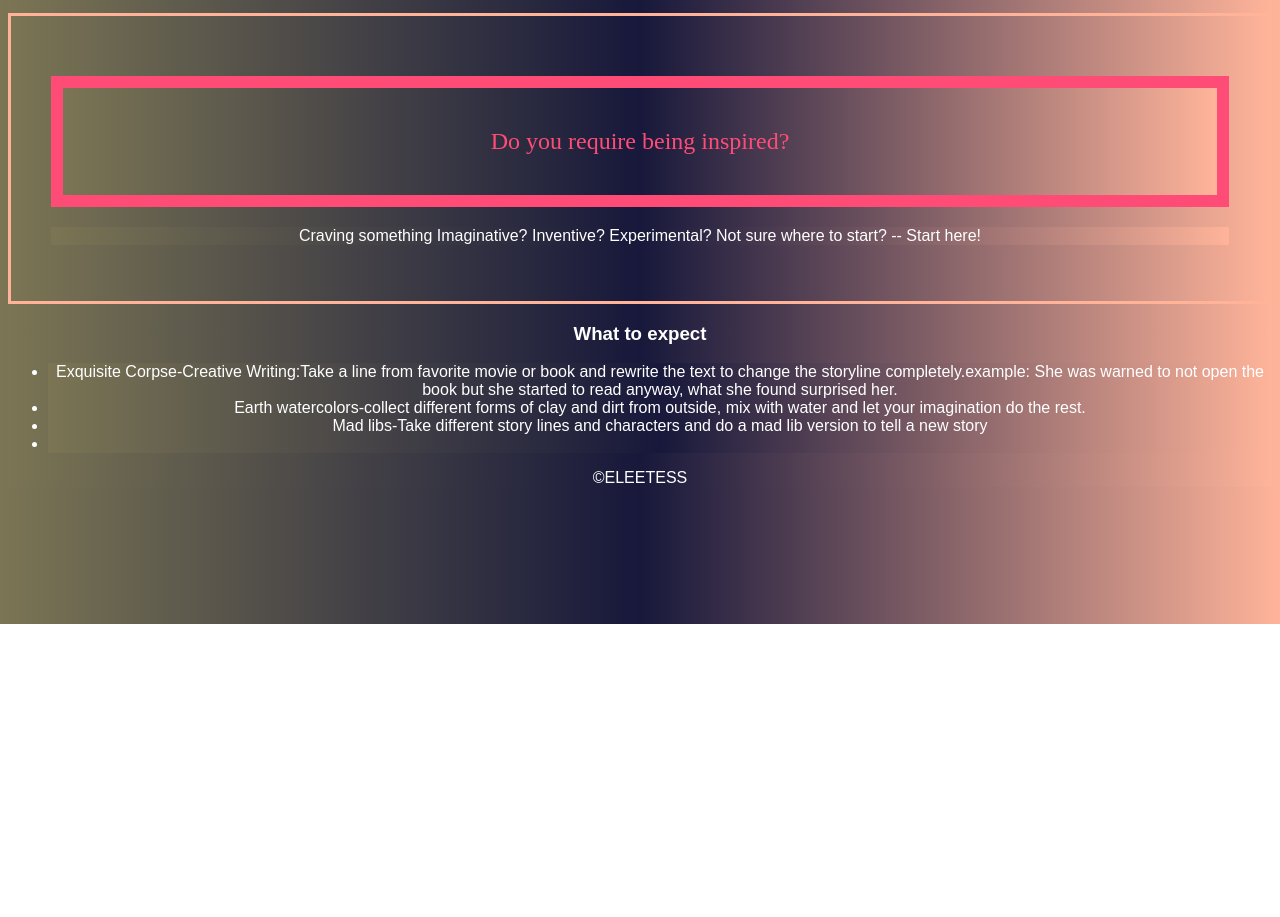
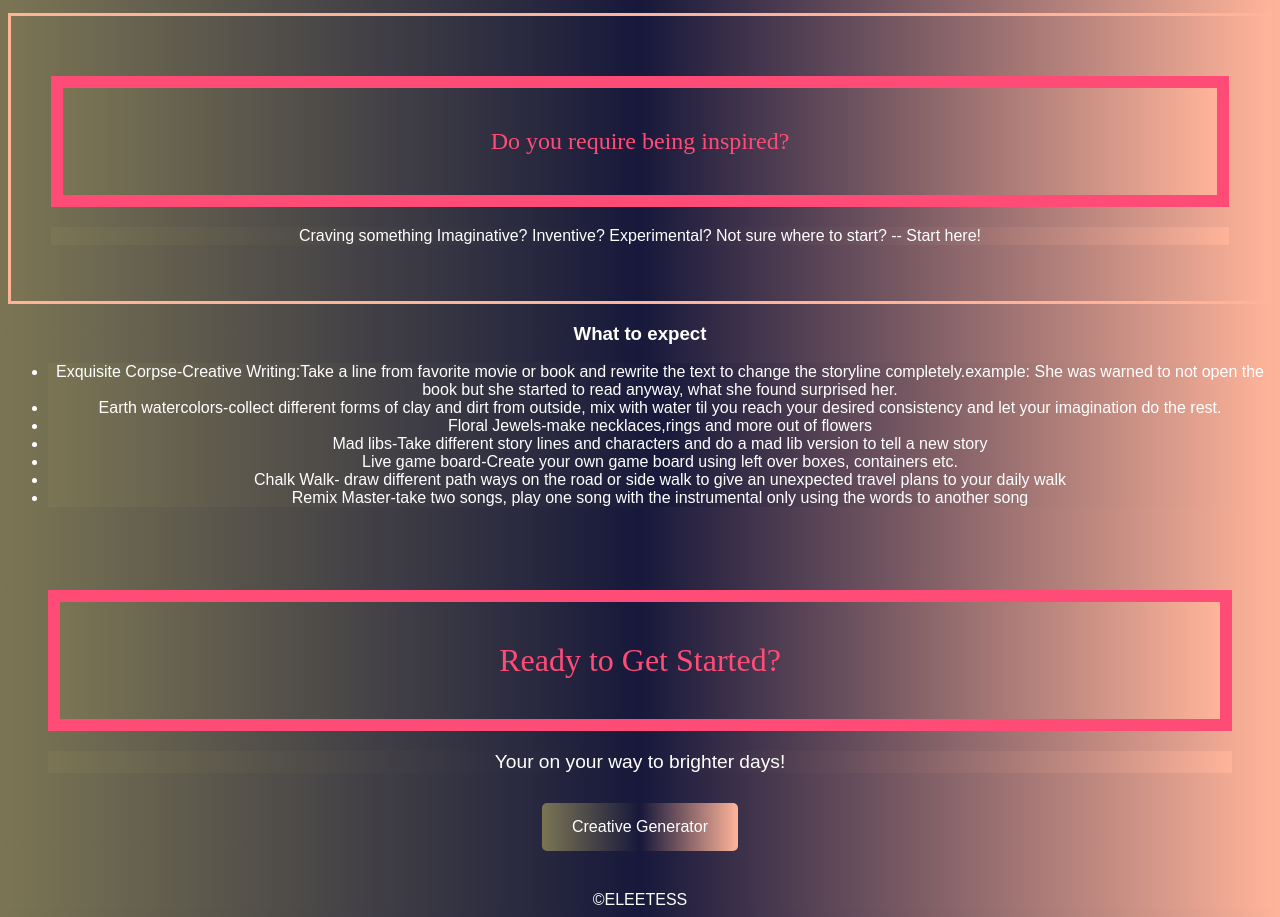
Before and after one commit to eleetess/inspirationstation, a plain HTML site: page index.html in a window 1280 px wide. Shown: the part 176-1093 px from the top of the page. Before the commit the page ends 800 px from the top, so only its background shows below. Drawn offline with Linux system fonts and the light colour scheme; a web font is replaced by a local one.

Commit message:
added new files and cta to help skeleton details

```diff
--- a/index.html
+++ b/index.html
@@ -30,16 +30,44 @@
                     and rewrite the text to change the storyline completely.example: She was warned to not open
                     the book but she started to read anyway, what she found surprised her.
                 </li>
-                <li>Earth watercolors-collect different forms of clay and dirt from outside, mix with water and
+                <li>Earth watercolors-collect different forms of clay and dirt from outside, mix with water
+                    til you reach
+                    your desired consistency and
                     let your imagination do the rest.
                 </li>
+                <li>Floral Jewels-make necklaces,rings and more
+                    out of flowers
+                </li>
                 <li>Mad libs-Take different story lines and characters and do a mad lib version to tell a new story</li>
-                <li></li>
+                <li>Live game board-Create your own game board using left over boxes, containers etc.</li>
+                <li>Chalk Walk- draw different path ways on the road or side walk to give an unexpected travel plans
+                    to your daily walk
+                </li>
+                <li>Remix Master-take two songs, play one song with the instrumental only using the words to
+                    another song
+                </li>
             </ul>
         </p>
     </section>
 <main>
-
+<section style="background-color: #f4f4f4; padding: 40px; text-align: center;">
+  <h2 style="font-size: 2rem; margin-bottom: 20px;">Ready to Get Started?</h2>
+  <p style="font-size: 1.2rem; margin-bottom: 30px;">
+    Your on your way to brighter days!
+  </p>
+  <a href="/signup" style="
+    display: inline-block;
+    padding: 15px 30px;
+    font-size: 1rem;
+    color: #fff;
+    background-color: #007BFF;
+    text-decoration: none;
+    border-radius: 5px;
+    transition: background-color 0.3s ease;
+  " onmouseover="this.style.backgroundColor='#0056b3'" onmouseout="this.style.backgroundColor='#007BFF'">
+    Creative Generator
+  </a>
+</section>
 </main>
 
 
```
Also changed, not shown: About.html (added, +28 -0 lines), Howitworks.html (added, +19 -0 lines), 1 other file.
